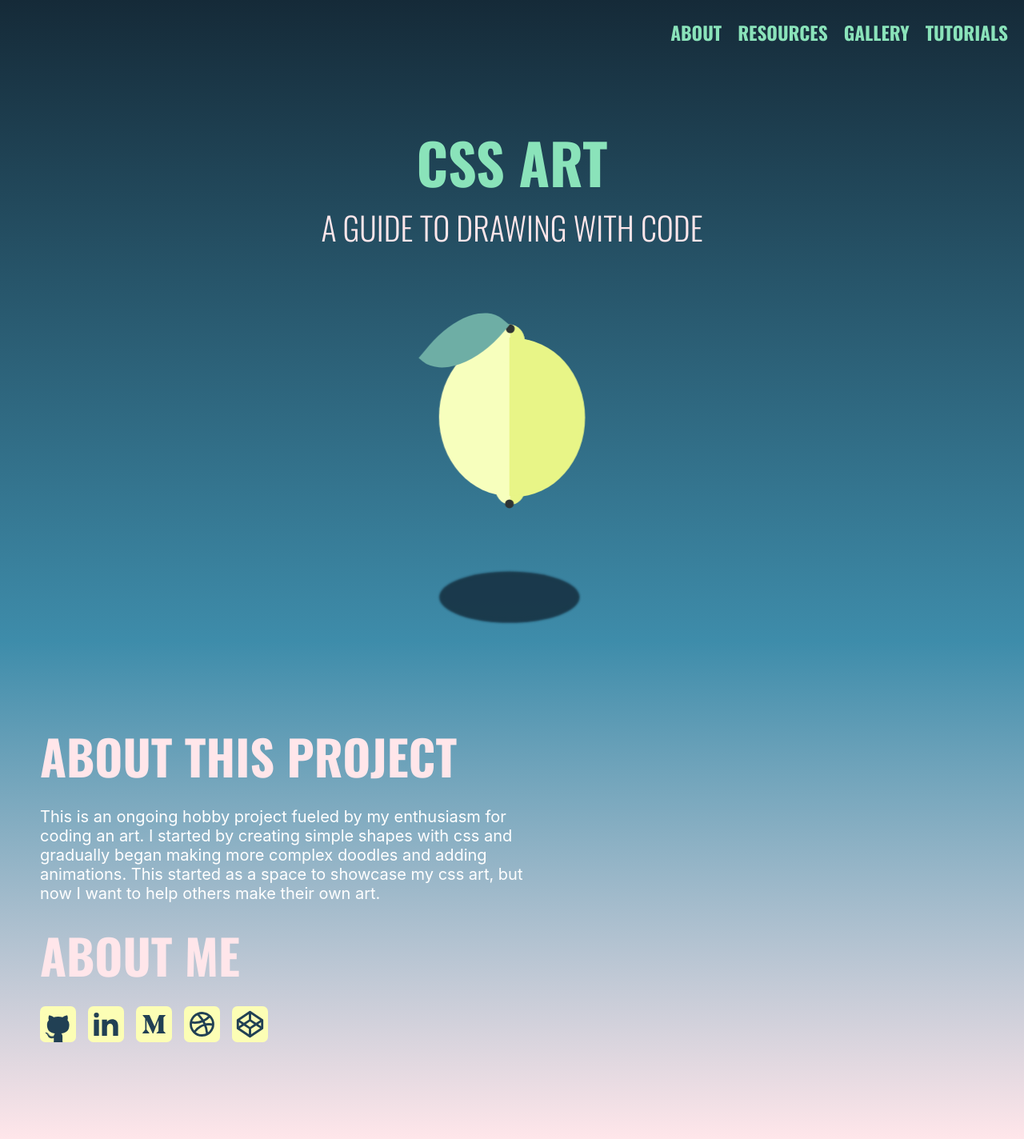
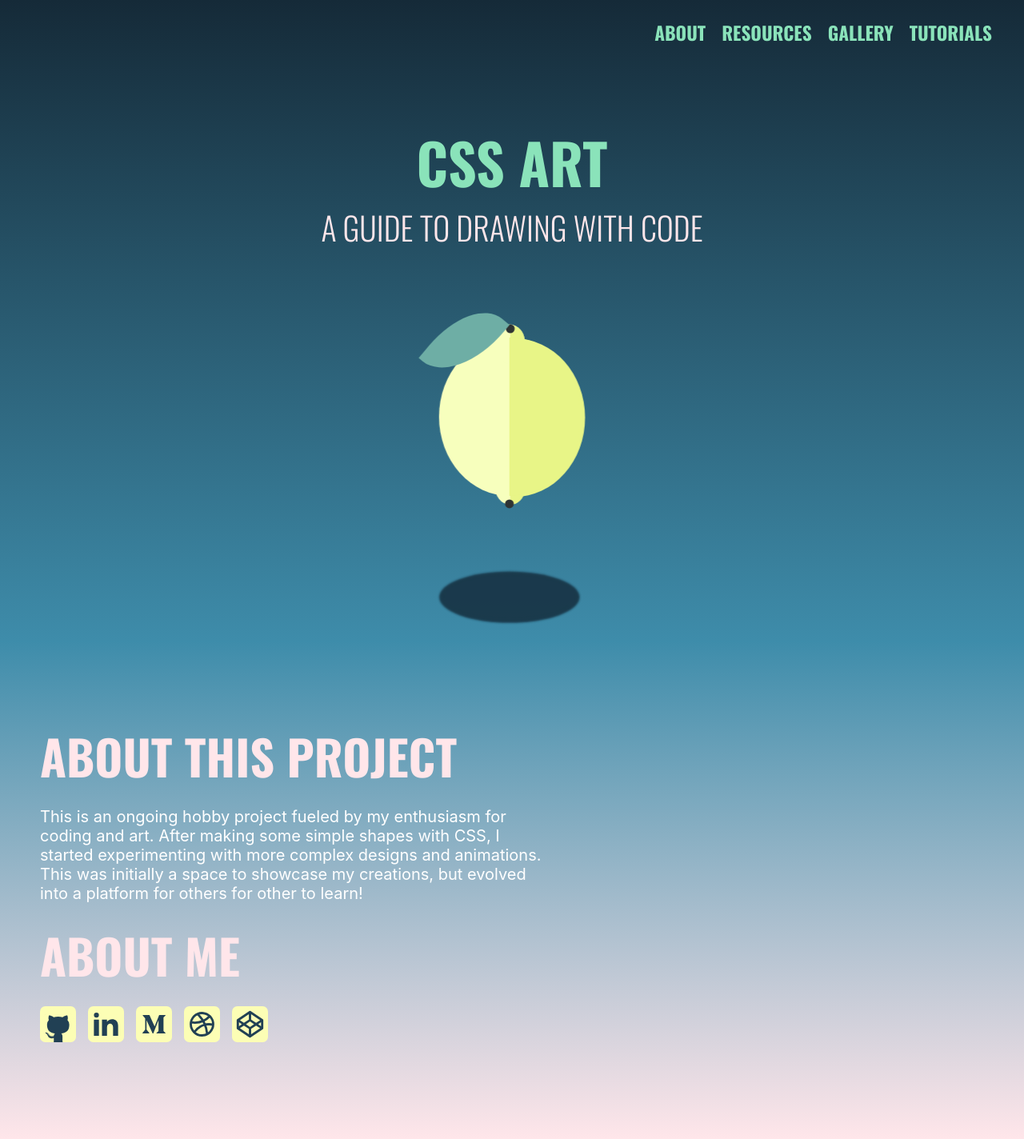
Before and after one commit to AnniePawl/Drawing-With-Code, a React (Create React App) app: page / in a window 1280 px wide. Shown: the top 1424 px of the page at 80% size. Built offline with nearby package versions, Linux system fonts and the light colour scheme; a web font is replaced by a local one.

Commit message:
starting readme

```diff
--- a/src/components/about/about_project.js
+++ b/src/components/about/about_project.js
@@ -6,9 +6,9 @@ function AboutProject() {
 		<div className="about_project__container">
 			<h1>About This Project</h1>
 			<p>
-				This is an ongoing hobby project fueled by my enthusiasm for coding an art. I started by creating simple
-				shapes with css and gradually began making more complex doodles and adding animations. This started as a
-				space to showcase my css art, but now I want to help others make their own art.
+				This is an ongoing hobby project fueled by my enthusiasm for coding and art. After making some simple
+				shapes with CSS, I started experimenting with more complex designs and animations. This was initially a
+				space to showcase my creations, but evolved into a platform for others for other to learn!
 			</p>
 		</div>
 	);
--- a/src/components/navbar/styles/navbar.scss
+++ b/src/components/navbar/styles/navbar.scss
@@ -12,6 +12,7 @@ $hover-color: #ffe6ea;
 	width: 100vw;
 	display: flex;
 	justify-content: flex-end;
+	// margin-right: 50px;
 	// align-items: center;
 }
 
@@ -23,7 +24,7 @@ $hover-color: #ffe6ea;
 	font-weight: 800;
 	text-transform: uppercase;
 	font-size: 1.45em;
-	margin-right: 20px;
+	margin-right: 40px;
 }
 
 .navbar > ul > li {
```
Also changed, not shown: package.json (+2 -10 lines), public/landing.png (added), 1 other file (tests, documents, lock files or other folders).
